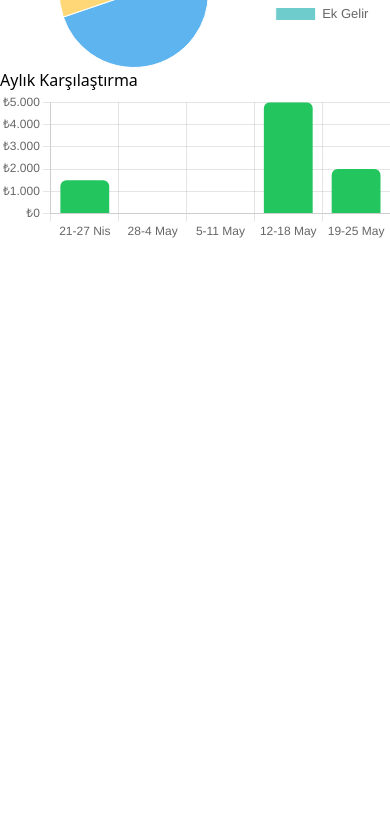
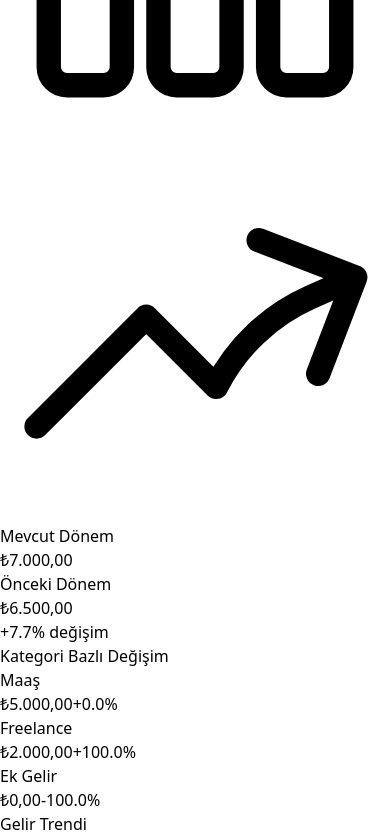
Before and after one commit to YavuzSametKan/bibiriktir-web-app, a React (Vite) app: page /statistics in a window 390 px wide. Shown: the part 1360-2200 px from the top of the page. Before the commit the page ends 1602 px from the top, so only its background shows below. Built offline with nearby package versions, Linux system fonts and the light colour scheme.

Commit message:
statistic page improved

```diff
--- a/src/pages/StatisticsPage.jsx
+++ b/src/pages/StatisticsPage.jsx
@@ -1,7 +1,7 @@
 import { useState, useMemo } from 'react';
 import { format, subMonths, subWeeks, startOfMonth, endOfMonth, eachMonthOfInterval, subYears } from 'date-fns';
 import { tr } from 'date-fns/locale';
-import { ChartBarIcon } from '@heroicons/react/24/outline';
+import { ChartBarIcon, ArrowTrendingUpIcon, ArrowTrendingDownIcon } from '@heroicons/react/24/outline';
 import SegmentedControl from '../components/statistics/SegmentedControl';
 import DateRangePicker from '../components/statistics/DateRangePicker';
 import LineChart from '../components/statistics/LineChart';
@@ -40,7 +40,7 @@ function StatisticsPage() {
         };
       case 'monthly':
         return {
-          startDate: subMonths(startOfMonth(now), 2), // Son 3 ayı göster
+          startDate: startOfMonth(now),
           endDate: endOfMonth(now),
         };
       case 'quarterly':
@@ -77,6 +77,59 @@ function StatisticsPage() {
     });
   }, [transactions, selectedType, startDate, endDate]);
 
+  const comparisonData = useMemo(() => {
+    const currentPeriodTotal = filteredTransactions.reduce((sum, t) => sum + t.amount, 0);
+
+    // Önceki dönem tarihlerini hesapla
+    let previousStartDate, previousEndDate;
+    switch (selectedPeriod) {
+      case 'weekly':
+        previousStartDate = subWeeks(startDate, 1);
+        previousEndDate = subWeeks(endDate, 1);
+        break;
+      case 'monthly':
+        previousStartDate = subMonths(startDate, 1);
+        previousEndDate = subMonths(endDate, 1);
+        break;
+      case 'quarterly':
+        previousStartDate = subMonths(startDate, 3);
+        previousEndDate = subMonths(endDate, 3);
+        break;
+      case 'halfYearly':
+        previousStartDate = subMonths(startDate, 6);
+        previousEndDate = subMonths(endDate, 6);
+        break;
+      case 'yearly':
+        previousStartDate = subYears(startDate, 1);
+        previousEndDate = subYears(endDate, 1);
+        break;
+    }
+
+    // Önceki dönem işlemlerini filtrele
+    const previousPeriodTransactions = transactions.filter(transaction => {
+      const transactionDate = new Date(transaction.date);
+      return (
+        transaction.type === selectedType &&
+        transactionDate >= previousStartDate &&
+        transactionDate <= previousEndDate
+      );
+    });
+
+    const previousPeriodTotal = previousPeriodTransactions.reduce((sum, t) => sum + t.amount, 0);
+
+    // Değişim yüzdesini hesapla
+    const changePercentage = previousPeriodTotal === 0
+      ? 100
+      : ((currentPeriodTotal - previousPeriodTotal) / previousPeriodTotal) * 100;
+
+    return {
+      currentPeriodTotal,
+      previousPeriodTotal,
+      changePercentage,
+      isPositive: changePercentage >= 0,
+    };
+  }, [filteredTransactions, transactions, selectedType, selectedPeriod, startDate, endDate]);
+
   const handleCategoryClick = (category) => {
     setSelectedCategory(category);
     setIsModalOpen(true);
@@ -101,6 +154,126 @@ function StatisticsPage() {
               onPeriodChange={setSelectedPeriod}
               periods={PERIODS}
             />
+          </div>
+        </div>
+
+        {/* Karşılaştırmalı Analizler */}
+        <div className="grid grid-cols-1 md:grid-cols-2 gap-6 mb-8">
+          {/* Önceki Dönem Karşılaştırması */}
+          <div className="bg-white rounded-lg p-6 shadow h-60">
+            <div className="flex items-center justify-between mb-4">
+              <h3 className="text-lg font-semibold text-gray-900">Önceki Dönem Karşılaştırması</h3>
+              <div className="flex items-center gap-2">
+                <ChartBarIcon className={`h-6 w-6 ${
+                  selectedType === 'income'
+                    ? (comparisonData.isPositive ? 'text-green-500' : 'text-red-500')
+                    : (comparisonData.isPositive ? 'text-red-500' : 'text-green-500')
+                }`} />
+                {selectedType === 'income' ? (
+                  comparisonData.isPositive ? (
+                    <ArrowTrendingUpIcon className={`h-6 w-6 ${
+                      comparisonData.isPositive ? 'text-green-500' : 'text-red-500'
+                    }`} />
+                  ) : (
+                    <ArrowTrendingDownIcon className={`h-6 w-6 ${
+                      comparisonData.isPositive ? 'text-green-500' : 'text-red-500'
+                    }`} />
+                  )
+                ) : (
+                  comparisonData.isPositive ? (
+                    <ArrowTrendingDownIcon className={`h-6 w-6 ${
+                      comparisonData.isPositive ? 'text-red-500' : 'text-green-500'
+                    }`} />
+                  ) : (
+                    <ArrowTrendingUpIcon className={`h-6 w-6 ${
+                      comparisonData.isPositive ? 'text-red-500' : 'text-green-500'
+                    }`} />
+                  )
+                )}
+              </div>
+            </div>
+            <div className="space-y-3">
+              <div>
+                <p className="text-sm text-gray-600">Mevcut Dönem</p>
+                <p className="text-2xl font-bold text-gray-900">
+                  {comparisonData.currentPeriodTotal.toLocaleString('tr-TR', {
+                    style: 'currency',
+                    currency: 'TRY',
+                  })}
+                </p>
+              </div>
+              <div>
+                <p className="text-sm text-gray-600">Önceki Dönem</p>
+                <p className="text-xl text-gray-700">
+                  {comparisonData.previousPeriodTotal.toLocaleString('tr-TR', {
+                    style: 'currency',
+                    currency: 'TRY',
+                  })}
+                </p>
+              </div>
+              <p className={`text-sm font-medium ${
+                selectedType === 'income'
+                  ? (comparisonData.isPositive ? 'text-green-600' : 'text-red-600')
+                  : (comparisonData.isPositive ? 'text-red-600' : 'text-green-600')
+              }`}>
+                {comparisonData.isPositive ? '+' : ''}{comparisonData.changePercentage.toFixed(1)}% değişim
+              </p>
+            </div>
+          </div>
+
+          {/* Kategori Bazlı Karşılaştırma */}
+          <div className="bg-white rounded-lg p-6 shadow h-60">
+            <h3 className="text-lg font-semibold text-gray-900 mb-4">Kategori Bazlı Değişim</h3>
+            <div className="overflow-y-auto custom-scrollbar h-36 pr-2">
+              <div className="space-y-1.5">
+                {categories
+                  .filter(category => category.type === selectedType)
+                  .map(category => {
+                    const currentAmount = filteredTransactions
+                      .filter(t => t.categoryId === category.id)
+                      .reduce((sum, t) => sum + t.amount, 0);
+
+                    const previousAmount = transactions
+                      .filter(t => {
+                        const date = new Date(t.date);
+                        return (
+                          t.categoryId === category.id &&
+                          t.type === selectedType &&
+                          date >= subMonths(startDate, 1) &&
+                          date <= subMonths(endDate, 1)
+                        );
+                      })
+                      .reduce((sum, t) => sum + t.amount, 0);
+
+                    const change = previousAmount === 0
+                      ? 100
+                      : ((currentAmount - previousAmount) / previousAmount) * 100;
+
+                    return (
+                      <div key={category.id} className="flex items-center justify-between py-1 border-b border-gray-100 last:border-0">
+                        <div className="flex items-center space-x-2">
+                          <div
+                            className="w-3 h-3 rounded-full"
+                            style={{ backgroundColor: category.color }}
+                          />
+                          <span className="text-sm text-gray-600">{category.name}</span>
+                        </div>
+                        <div className="flex items-center space-x-4">
+                          <span className="text-sm text-gray-600">
+                            {currentAmount.toLocaleString('tr-TR', {
+                              style: 'currency',
+                              currency: 'TRY',
+                            })}
+                          </span>
+                          <span className={`text-sm font-medium ${change >= 0 ? 'text-green-600' : 'text-red-600'}`}>
+                            {change >= 0 ? '+' : ''}{change.toFixed(1)}%
+                          </span>
+                        </div>
+                      </div>
+                    );
+                  })}
+              </div>
+            </div>
           </div>
         </div>
 
```
